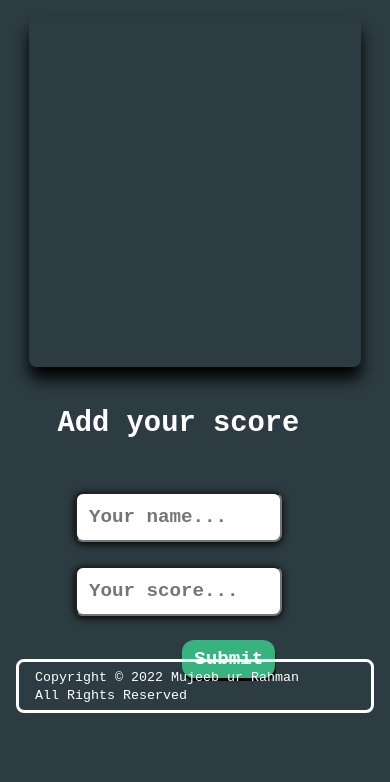
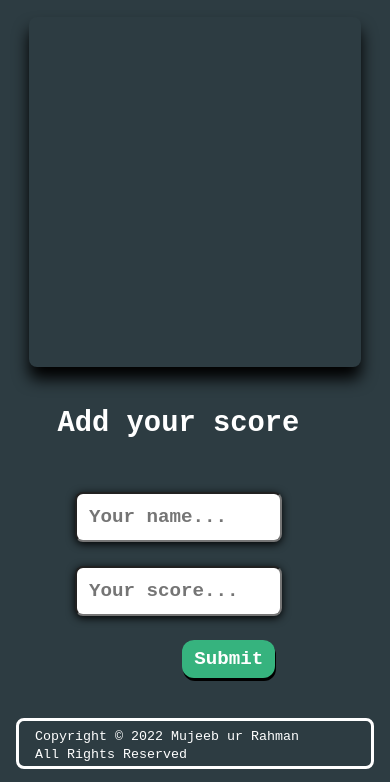
Before and after one commit to Mujeeb4582/Leaderboard, a website built with webpack: page src/index.html in a window 390 px wide. Shown: the part 121-903 px from the top of the page. Before the commit the page ends 844 px from the top, so only its background shows below. Built offline with nearby package versions, Linux system fonts and the light colour scheme; no server answers.

Commit message:
Add styling to mobile version footer

```diff
--- a/src/style.css
+++ b/src/style.css
@@ -197,4 +197,17 @@ footer {
   main section .heading-wrapper h2 {
     font-size: 1.8rem;
   }
+
+  .footerWrapper {
+    position: relative;
+    width: 100%;
+  }
+
+  footer {
+    border: 3px solid #fff;
+    border-radius: 8px;
+    margin: 0 16px;
+    height: 70%;
+    margin-bottom: 10px;
+  }
 }
```
